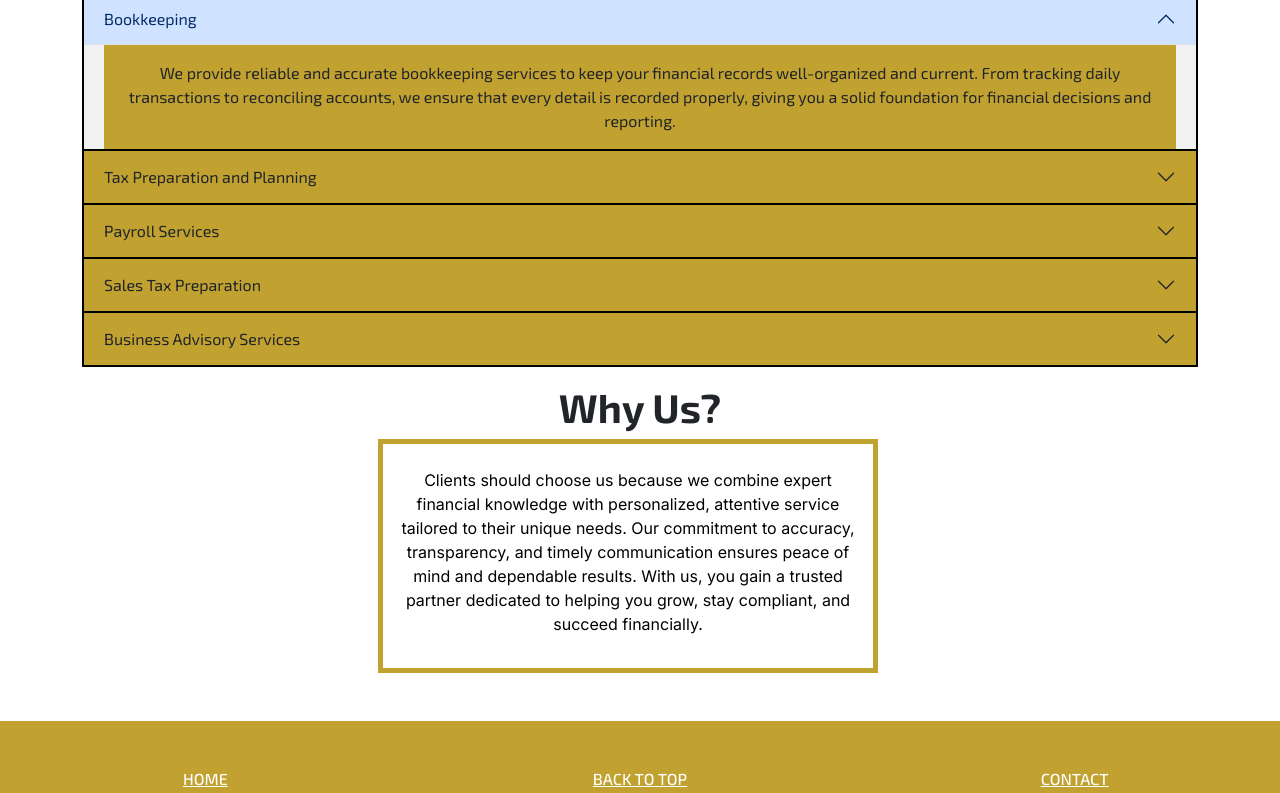
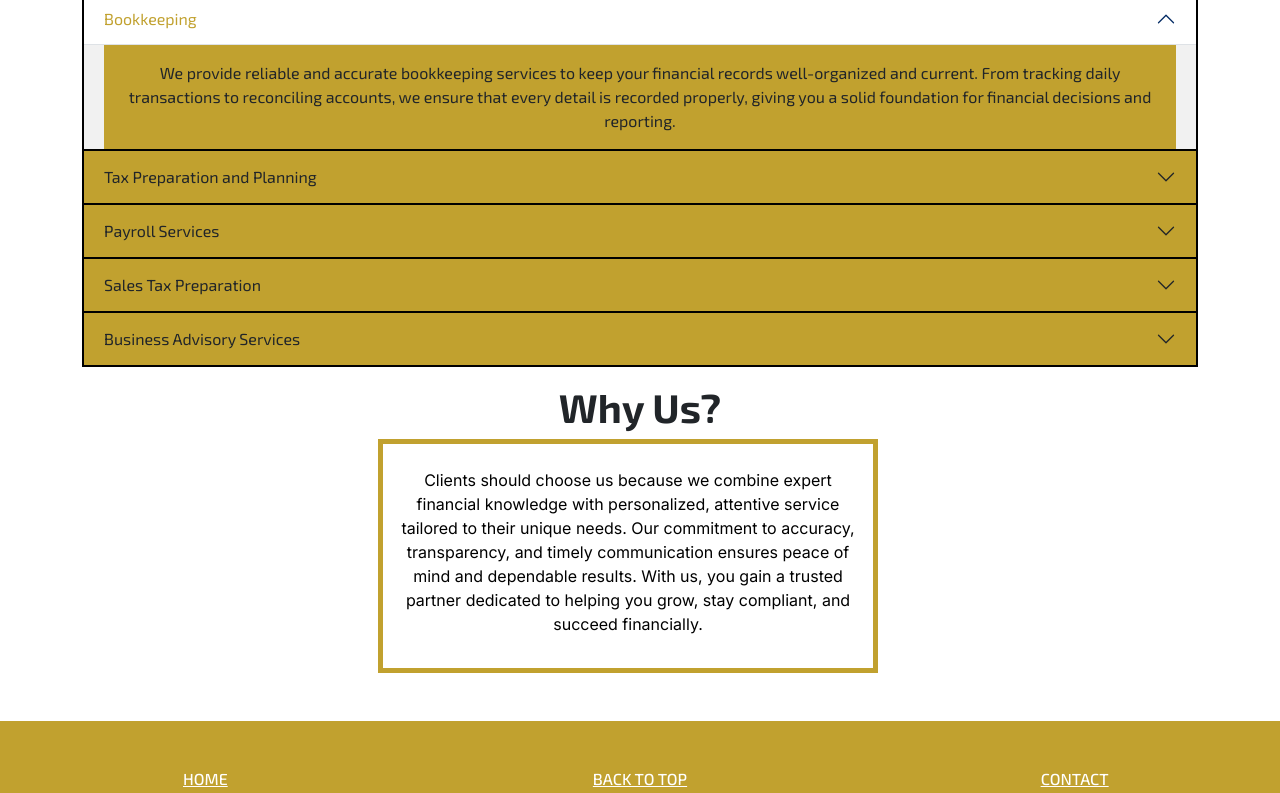
Before and after one commit to zlevin1228/SethALevinCPA, a plain HTML site: page services.html in a window 1280 px wide. Shown: the part 1161-1954 px from the top of the page. Drawn offline with nearby package versions, Linux system fonts and the light colour scheme.

Commit message:
a few tweaks have been made

```diff
--- a/style.css
+++ b/style.css
@@ -458,11 +458,13 @@ body {
   background-color: #c1a12f;
 }
 
-.accordion-button:active {
-  background-color: #e6c449;
+.accordion-button:not(.collapsed) {
+  background-color: white;
+  color: #c1a12f;
 }
 
 .accordion-body {
   border-right: 20px solid rgb(241, 241, 241);
   border-left: 20px solid rgb(241, 241, 241);
+
 }
```
